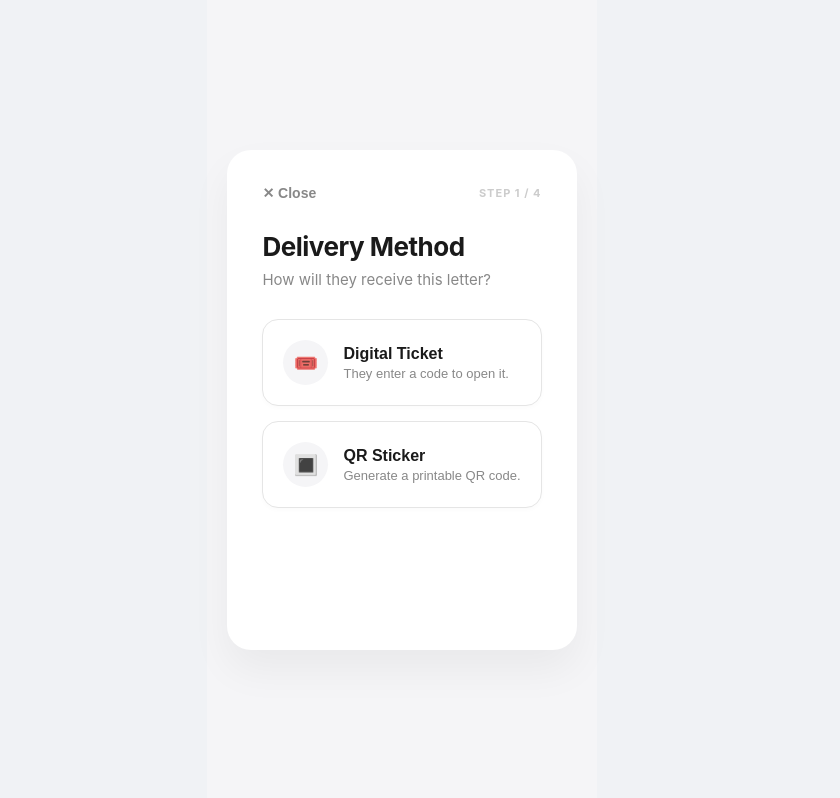
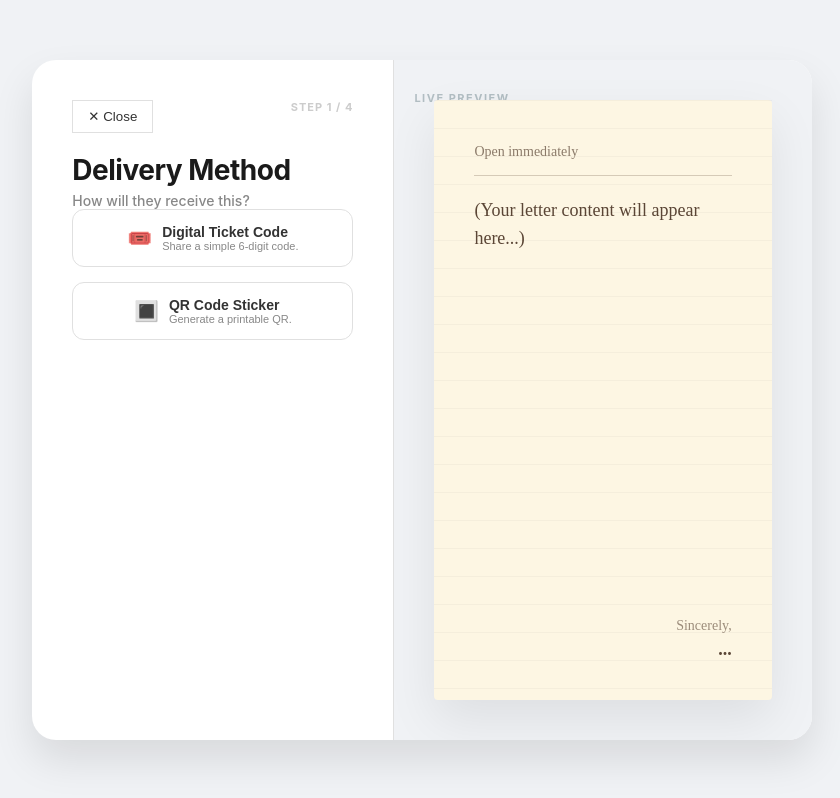
Before and after one commit to supercaylib/paperplay, a React (Vite) app: page /create in a window 1280 px wide. Shown: the whole page, without its empty margins (238-1078 px from the left). Built offline with nearby package versions, Linux system fonts and the light colour scheme.

Commit message:
feat: add split-view responsive layout to compose page

```diff
--- a/src/ComposeLetter.jsx
+++ b/src/ComposeLetter.jsx
@@ -20,11 +20,13 @@ export default function ComposeLetter() {
 
   // THEME CONFIG
   const themes = [
-    { id: 'classic', label: 'Classic', bg: '#fdf6e3', color: '#5b4636', font: 'serif' },
-    { id: 'love', label: 'Romance', bg: '#fff0f3', color: '#c0392b', font: 'cursive' },
-    { id: 'christmas', label: 'Holiday', bg: '#d1f2eb', color: '#006266', font: 'serif' },
-    { id: 'simple', label: 'Minimal', bg: '#ffffff', color: '#2d3436', font: 'sans-serif' }
+    { id: 'classic', label: 'Classic', bg: '#fdf6e3', color: '#5b4636', font: '"Times New Roman", serif' },
+    { id: 'love', label: 'Romance', bg: '#fff0f3', color: '#c0392b', font: 'Brush Script MT, cursive' },
+    { id: 'christmas', label: 'Holiday', bg: '#d1f2eb', color: '#006266', font: 'Georgia, serif' },
+    { id: 'simple', label: 'Minimal', bg: '#ffffff', color: '#2d3436', font: 'Arial, sans-serif' }
   ]
+
+  const currentTheme = themes.find(t => t.id === theme) || themes[0]
 
   async function handlePublish() {
     if (!message || !sender) return alert('Please write a message and sign your name.')
@@ -50,337 +52,188 @@ export default function ComposeLetter() {
     }
   }
 
-  const currentTheme = themes.find(t => t.id === theme) || themes[0]
+  // REUSABLE COMPONENTS
+  const BackButton = () => (
+    <div style={{ display: 'flex', justifyContent: 'space-between', marginBottom: '20px' }}>
+       {step > 1 && step < 5 ? (
+        <button onClick={() => setStep(step - 1)} className="btn-outline" style={{ width: 'auto', padding: '8px 15px' }}>← Back</button>
+      ) : (
+        <button onClick={() => navigate('/')} className="btn-outline" style={{ width: 'auto', padding: '8px 15px' }}>✕ Close</button>
+      )}
+      <span style={{ fontSize: '11px', fontWeight: 'bold', color: '#ccc', letterSpacing: '1px' }}>
+        {step < 5 ? `STEP ${step} / 4` : 'DONE'}
+      </span>
+    </div>
+  )
 
   return (
-    <div style={styles.page}>
-      <div style={styles.card}>
+    // "wide-view" class enables the split layout on Desktop
+    <div className="app-container wide-view">
 
-        {/* HEADER */}
-        <div style={styles.header}>
-          {step > 1 && step < 5 ? (
-            <button onClick={() => setStep(step - 1)} style={styles.backBtn}>← Back</button>
-          ) : (
-            <button onClick={() => navigate('/')} style={styles.backBtn}>✕ Close</button>
-          )}
-          <span style={styles.stepIndicator}>{step < 5 ? `STEP ${step} / 4` : 'DONE'}</span>
-        </div>
+      {/* --- LEFT SIDE: CONTROLS --- */}
+      <div className="composer-controls">
+        <BackButton />
 
-        {/* --- STEP 1: DELIVERY METHOD --- */}
+        {/* STEP 1: DELIVERY */}
         {step === 1 && (
-          <div style={styles.fade}>
-            <h2 style={styles.title}>Delivery Method</h2>
-            <p style={styles.subtitle}>How will they receive this letter?</p>
+          <div className="fade-in">
+            <h1>Delivery Method</h1>
+            <p className="subtitle">How will they receive this?</p>
 
-            <div style={styles.grid}>
-              <button onClick={() => { setWithQr(false); setStep(2) }} style={styles.selectionCard}>
-                <div style={styles.iconCircle}>🎟️</div>
+            <div className="button-grid">
+              <button onClick={() => { setWithQr(false); setStep(2) }} className="action-btn btn-outline">
+                <span style={{fontSize:'20px'}}>🎟️</span>
                 <div style={{textAlign:'left'}}>
-                  <h3 style={styles.cardTitle}>Digital Ticket</h3>
-                  <p style={styles.cardDesc}>They enter a code to open it.</p>
+                  <div>Digital Ticket Code</div>
+                  <div style={{fontSize:'11px', color:'#888', fontWeight:'normal'}}>Share a simple 6-digit code.</div>
                 </div>
               </button>
 
-              <button onClick={() => { setWithQr(true); setStep(2) }} style={styles.selectionCard}>
-                <div style={styles.iconCircle}>🔳</div>
+              <button onClick={() => { setWithQr(true); setStep(2) }} className="action-btn btn-outline">
+                <span style={{fontSize:'20px'}}>🔳</span>
                 <div style={{textAlign:'left'}}>
-                  <h3 style={styles.cardTitle}>QR Sticker</h3>
-                  <p style={styles.cardDesc}>Generate a printable QR code.</p>
+                  <div>QR Code Sticker</div>
+                  <div style={{fontSize:'11px', color:'#888', fontWeight:'normal'}}>Generate a printable QR.</div>
                 </div>
               </button>
             </div>
           </div>
         )}
 
-        {/* --- STEP 2: THEME --- */}
+        {/* STEP 2: THEME */}
         {step === 2 && (
-          <div style={styles.fade}>
-            <h2 style={styles.title}>Choose Aesthetic</h2>
-            <p style={styles.subtitle}>Set the vibe for your letter.</p>
+          <div className="fade-in">
+            <h1>Choose Aesthetic</h1>
+            <p className="subtitle">Set the vibe for your letter.</p>
 
-            <div style={{ display: 'grid', gridTemplateColumns: '1fr 1fr', gap: '15px' }}>
+            <div className="theme-grid">
               {themes.map(t => (
-                <button
+                <div
                   key={t.id}
                   onClick={() => { setTheme(t.id); setStep(3) }}
-                  style={{
-                    ...styles.themeCard,
-                    background: t.bg,
-                    color: t.color,
-                    border: theme === t.id ? '2px solid #1a1a1a' : '1px solid rgba(0,0,0,0.1)'
-                  }}
+                  className={`theme-card ${theme === t.id ? 'active' : ''}`}
+                  style={{ background: t.bg, color: t.color }}
                 >
-                  <span style={{ fontFamily: t.font, fontSize: '18px' }}>Aa</span>
-                  <span style={{ fontSize: '12px', marginTop: '5px' }}>{t.label}</span>
-                </button>
+                  <span style={{ fontFamily: t.font, fontSize: '24px' }}>Aa</span>
+                  <span style={{ fontSize: '12px', marginTop: '5px', fontWeight: 'bold' }}>{t.label}</span>
+                </div>
               ))}
             </div>
           </div>
         )}
 
-        {/* --- STEP 3: DETAILS --- */}
+        {/* STEP 3: DETAILS */}
         {step === 3 && (
-          <div style={styles.fade}>
-            <h2 style={styles.title}>The Details</h2>
-            <p style={styles.subtitle}>Who is this from?</p>
+          <div className="fade-in">
+            <h1>The Details</h1>
+            <p className="subtitle">Sign your name.</p>
 
-            <div style={styles.inputGroup}>
-              <label style={styles.label}>Sender Name</label>
+            <div className="section">
+              <label className="label-text">FROM</label>
+              <div className="input-group">
                 <input
                   type="text"
-                placeholder="e.g. Your Name"
+                  className="main-input"
+                  placeholder="e.g. Secret Admirer"
                   value={sender}
                   onChange={e => setSender(e.target.value)}
-                style={styles.input}
+                  style={{paddingLeft: '15px'}}
                 />
               </div>
+            </div>
 
-            <div style={styles.inputGroup}>
-              <label style={styles.label}>Unlock Date (Optional)</label>
+            <div className="section">
+              <label className="label-text">UNLOCK DATE (OPTIONAL)</label>
+              <div className="input-group">
                 <input
                   type="date"
+                  className="main-input"
                   value={unlockDate}
                   onChange={e => setUnlockDate(e.target.value)}
-                style={styles.input}
+                  style={{paddingLeft: '15px'}}
                 />
-              <p style={styles.helperText}>Leave empty to unlock immediately.</p>
+              </div>
+              <p style={{fontSize:'12px', color:'#999', marginTop:'5px'}}>Leave empty to unlock immediately.</p>
             </div>
 
-            <button onClick={() => setStep(4)} style={styles.primaryBtn}>Next Step →</button>
+            <button onClick={() => setStep(4)} className="action-btn btn-solid">Next Step →</button>
           </div>
         )}
 
-        {/* --- STEP 4: WRITE --- */}
+        {/* STEP 4: WRITE */}
         {step === 4 && (
-          <div style={styles.fade}>
-            <h2 style={styles.title}>Write Letter</h2>
-            <p style={styles.subtitle}>Pour your heart out.</p>
+          <div className="fade-in" style={{ display: 'flex', flexDirection: 'column', height: '100%' }}>
+            <h1>Write Letter</h1>
+            <p className="subtitle">Pour your heart out.</p>
 
-            <div style={{
-              background: currentTheme.bg,
-              padding: '20px',
-              borderRadius: '16px',
-              marginBottom: '20px',
-              border: '1px solid rgba(0,0,0,0.05)'
-            }}>
             <textarea
-                placeholder="Dear..."
+              className="main-input"
+              placeholder="Start typing your letter here..."
               value={message}
               onChange={e => setMessage(e.target.value)}
               style={{
-                  width: '100%',
-                  height: '250px',
-                  background: 'transparent',
-                  border: 'none',
-                  outline: 'none',
-                  fontSize: '16px',
-                  fontFamily: currentTheme.font,
-                  color: currentTheme.color,
-                  lineHeight: '1.6',
-                  resize: 'none'
+                flex: 1,
+                background: '#f9f9f9',
+                borderRadius: '12px',
+                padding: '20px',
+                resize: 'none',
+                border: '1px solid #eee',
+                marginBottom: '20px'
               }}
             />
-            </div>
 
-            <button onClick={handlePublish} disabled={loading} style={styles.primaryBtn}>
+            <button onClick={handlePublish} disabled={loading} className="action-btn btn-solid">
               {loading ? 'Publishing...' : 'Create Letter ✨'}
             </button>
           </div>
         )}
 
-        {/* --- STEP 5: SUCCESS --- */}
+        {/* STEP 5: SUCCESS */}
         {step === 5 && (
-          <div style={styles.fade}>
-            <div style={{ textAlign: 'center', padding: '20px 0' }}>
-              <div style={styles.successIcon}>✓</div>
-              <h2 style={styles.title}>Letter Created</h2>
-              <p style={styles.subtitle}>Your digital memory is ready.</p>
-            </div>
+          <div className="fade-in center-text">
+             <div style={{ fontSize: '40px', marginBottom: '20px' }}>🎉</div>
+             <h1>Letter Created</h1>
+             <p className="subtitle">Your digital memory is ready.</p>
 
-            <div style={styles.ticketCard}>
-              <p style={{ margin: 0, fontSize: '11px', color: '#888', letterSpacing: '1px' }}>ACCESS CODE</p>
-              <h1 style={{ margin: '10px 0', fontSize: '36px', color: '#1a1a1a', letterSpacing: '2px', fontFamily: 'monospace' }}>
-                {ticket}
-              </h1>
-              <p style={{ fontSize: '12px', color: '#aaa' }}>Share this code with the receiver.</p>
+             <div className="ticket-dashed">
+                <div className="label-text">TICKET CODE</div>
+                <h1 style={{ fontSize: '32px', letterSpacing: '2px' }}>{ticket}</h1>
              </div>
 
              {withQr && (
-              <div style={{ marginTop: '20px', textAlign: 'center', padding: '20px', background: 'white', borderRadius: '16px', border: '1px solid #eee' }}>
-                <QRCode value={`https://paperplay-nu.vercel.app/view/${ticket}`} size={140} />
-                <p style={{ fontSize: '12px', color: '#ccc', margin: '10px 0 0' }}>Scan to Open</p>
+               <div style={{ marginBottom: '20px' }}>
+                 <QRCode value={`https://paperplay-nu.vercel.app/view/${ticket}`} size={120} />
                </div>
              )}
 
-            <button onClick={() => navigate('/')} style={{ ...styles.primaryBtn, background: '#1a1a1a', marginTop: '25px' }}>
-              Back to Home
-            </button>
+             <button onClick={() => navigate('/')} className="action-btn btn-solid">Back to Home</button>
           </div>
         )}
+      </div>
 
+      {/* --- RIGHT SIDE: LIVE PREVIEW (Desktop Only) --- */}
+      <div className="composer-preview">
+        <p className="label-text" style={{ position: 'absolute', top: '20px', left: '20px' }}>LIVE PREVIEW</p>
+
+        {/* The Paper */}
+        <div className="paper-preview" style={{ background: currentTheme.bg, color: currentTheme.color }}>
+          <div style={{ borderBottom: `1px solid ${currentTheme.color}40`, paddingBottom: '15px', marginBottom: '20px' }}>
+             <span style={{ fontFamily: currentTheme.font, fontSize: '14px', opacity: 0.7 }}>
+               {unlockDate ? `Opens on: ${unlockDate}` : 'Open immediately'}
+             </span>
           </div>
+
+          <div className="handwritten-text" style={{ fontFamily: currentTheme.font }}>
+             {message || "(Your letter content will appear here...)"}
+          </div>
+
+          <div style={{ marginTop: 'auto', paddingTop: '30px', textAlign: 'right', fontFamily: currentTheme.font }}>
+            <p style={{ margin: 0, opacity: 0.6, fontSize: '14px' }}>Sincerely,</p>
+            <p style={{ margin: '5px 0 0', fontSize: '18px', fontWeight: 'bold' }}>{sender || "..."}</p>
+          </div>
+        </div>
+      </div>
+
     </div>
   )
 }
-
-// --- AESTHETIC STYLES ---
-const styles = {
-  page: {
-    minHeight: '100vh',
-    display: 'flex',
-    justifyContent: 'center',
-    alignItems: 'center',
-    background: '#f5f5f7',
-    padding: '20px',
-    fontFamily: '-apple-system, BlinkMacSystemFont, "Segoe UI", Roboto, sans-serif'
-  },
-  card: {
-    background: 'white',
-    padding: '35px',
-    borderRadius: '24px',
-    boxShadow: '0 20px 40px rgba(0,0,0,0.05)',
-    width: '100%',
-    maxWidth: '450px',
-    minHeight: '500px',
-    display: 'flex',
-    flexDirection: 'column'
-  },
-  header: {
-    display: 'flex',
-    justifyContent: 'space-between',
-    alignItems: 'center',
-    marginBottom: '30px'
-  },
-  backBtn: {
-    background: 'none',
-    border: 'none',
-    color: '#888',
-    cursor: 'pointer',
-    fontSize: '14px',
-    fontWeight: '600',
-    padding: 0
-  },
-  stepIndicator: {
-    fontSize: '11px',
-    fontWeight: '700',
-    color: '#ccc',
-    letterSpacing: '1px'
-  },
-  title: {
-    margin: '0 0 8px 0',
-    color: '#1a1a1a',
-    fontSize: '26px',
-    fontWeight: '700',
-    letterSpacing: '-0.5px'
-  },
-  subtitle: {
-    margin: '0 0 30px 0',
-    color: '#888',
-    fontSize: '15px',
-    fontWeight: '400'
-  },
-  grid: {
-    display: 'grid',
-    gap: '15px'
-  },
-  selectionCard: {
-    display: 'flex',
-    alignItems: 'center',
-    gap: '15px',
-    padding: '20px',
-    background: 'white',
-    border: '1px solid #e5e5e5',
-    borderRadius: '16px',
-    cursor: 'pointer',
-    transition: 'all 0.2s',
-    boxShadow: '0 2px 5px rgba(0,0,0,0.02)'
-  },
-  iconCircle: {
-    width: '45px',
-    height: '45px',
-    background: '#f5f5f7',
-    borderRadius: '50%',
-    display: 'flex',
-    alignItems: 'center',
-    justifyContent: 'center',
-    fontSize: '20px'
-  },
-  cardTitle: {
-    margin: '0',
-    fontSize: '16px',
-    color: '#1a1a1a'
-  },
-  cardDesc: {
-    margin: '3px 0 0 0',
-    fontSize: '13px',
-    color: '#888'
-  },
-  themeCard: {
-    padding: '25px',
-    borderRadius: '16px',
-    display: 'flex',
-    flexDirection: 'column',
-    alignItems: 'center',
-    justifyContent: 'center',
-    cursor: 'pointer',
-    transition: 'transform 0.2s'
-  },
-  inputGroup: {
-    marginBottom: '20px'
-  },
-  label: {
-    display: 'block',
-    fontSize: '13px',
-    fontWeight: '600',
-    color: '#1a1a1a',
-    marginBottom: '8px'
-  },
-  input: {
-    width: '100%',
-    padding: '14px',
-    borderRadius: '12px',
-    border: '1px solid #e5e5e5',
-    fontSize: '15px',
-    background: '#fcfcfc',
-    outline: 'none',
-    color: '#333'
-  },
-  helperText: {
-    fontSize: '12px',
-    color: '#aaa',
-    marginTop: '6px'
-  },
-  primaryBtn: {
-    width: '100%',
-    padding: '16px',
-    background: '#1a1a1a',
-    color: 'white',
-    border: 'none',
-    borderRadius: '14px',
-    fontSize: '15px',
-    fontWeight: '600',
-    cursor: 'pointer',
-    marginTop: 'auto',
-    boxShadow: '0 4px 15px rgba(0,0,0,0.1)'
-  },
-  ticketCard: {
-    background: '#f5f5f7',
-    padding: '30px',
-    borderRadius: '20px',
-    textAlign: 'center',
-    border: '1px dashed #ccc'
-  },
-  successIcon: {
-    width: '60px',
-    height: '60px',
-    background: '#e0f2f1',
-    color: '#006266',
-    borderRadius: '50%',
-    display: 'flex',
-    alignItems: 'center',
-    justifyContent: 'center',
-    fontSize: '30px',
-    margin: '0 auto 20px'
-  },
-  fade: { animation: 'fadeIn 0.4s ease-out' }
-}
--- a/src/index.css
+++ b/src/index.css
@@ -210,3 +210,114 @@
 
   /* Links shouldn't look like links in the grid */
   a { text-decoration: none; }
+  /* ==============================
+   7. COMPOSER / SPLIT LAYOUT
+   ============================== */
+
+/* On Mobile, it behaves like the standard app-container.
+   On Desktop, we override it to be wider for the split view. */
+@media (min-width: 900px) {
+  .app-container.wide-view {
+    max-width: 1100px;
+    flex-direction: row; /* Side by side */
+    padding: 0; /* Remove padding so children touch edges */
+    overflow: hidden; /* Clip rounded corners */
+  }
+}
+
+/* LEFT SIDE (The Controls) */
+.composer-controls {
+  flex: 1;
+  padding: 40px;
+  display: flex;
+  flex-direction: column;
+  height: 100%;
+  overflow-y: auto; /* Scrollable if content is long */
+}
+
+/* RIGHT SIDE (The Live Preview - Hidden on Mobile) */
+.composer-preview {
+  display: none;
+}
+
+@media (min-width: 900px) {
+  .composer-preview {
+    display: flex;
+    flex: 1.2; /* Slightly wider than controls */
+    background: #f0f2f5;
+    flex-direction: column;
+    justify-content: center;
+    align-items: center;
+    border-left: 1px solid #e0e0e0;
+    padding: 40px;
+    position: relative;
+  }
+}
+
+/* THEME CARDS */
+.theme-grid {
+  display: grid;
+  grid-template-columns: 1fr 1fr;
+  gap: 15px;
+}
+
+.theme-card {
+  padding: 20px;
+  border-radius: 16px;
+  border: 1px solid #eee;
+  display: flex;
+  flex-direction: column;
+  align-items: center;
+  cursor: pointer;
+  transition: all 0.2s;
+}
+.theme-card:hover { transform: translateY(-3px); }
+.theme-card.active { border: 2px solid #1a1a1a; }
+
+/* PAPER PREVIEW VISUAL */
+.paper-preview {
+  width: 100%;
+  max-width: 500px;
+  min-height: 600px;
+  padding: 40px;
+  box-shadow: 0 20px 50px rgba(0,0,0,0.08);
+  border-radius: 4px; /* Sharp paper corners */
+  position: relative;
+  transition: background 0.3s;
+  display: flex;
+  flex-direction: column;
+}
+
+/* Paper texture effect */
+.paper-preview::before {
+  content: '';
+  position: absolute;
+  top: 0; left: 0; right: 0; bottom: 0;
+  background-image: linear-gradient(#00000008 1px, transparent 1px);
+  background-size: 100% 28px; /* Lined paper effect */
+  pointer-events: none;
+}
+
+.handwritten-text {
+  font-size: 18px;
+  line-height: 28px; /* Matches line height */
+  white-space: pre-wrap;
+  flex: 1;
+}
+
+/* ANIMATIONS */
+.fade-in { animation: fadeIn 0.4s ease-out; }
+@keyframes fadeIn {
+  from { opacity: 0; transform: translateY(10px); }
+  to { opacity: 1; transform: translateY(0); }
+}
+
+/* SUCCESS TICKET */
+.ticket-dashed {
+  border: 2px dashed #ccc;
+  background: #fafafa;
+  padding: 20px;
+  border-radius: 12px;
+  margin: 20px 0;
+  text-align: center;
+}
```
Lines whose indentation alone changed are shown as unchanged.
